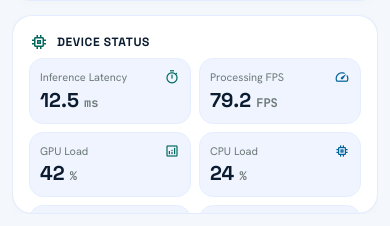
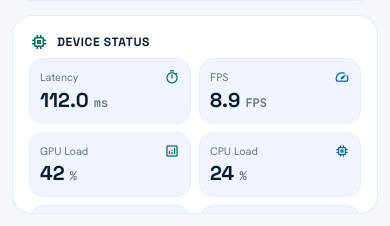
Before and after one commit to hoangphihung2004/Capstone_2026_Fish_Feeding_Intensity, a FastAPI app: page / in a window 390 px wide. Shown: the part 618-844 px from the top of the page. Run offline with FastAPI, Linux system fonts and the light colour scheme; parts of the project's set-up code (start-up, migrations or seed data) failed here and were passed over; some libraries are stand-ins or nearby versions.

Commit message:
fix(web): Update Device Status cards to show total pipeline Latency and FPS

```diff
--- a/U_FFIA27K_multimodal_deployment/web_dashboard/templates/index.html
+++ b/U_FFIA27K_multimodal_deployment/web_dashboard/templates/index.html
@@ -214,22 +214,22 @@
 
             <!-- 6 Harmonious Telemetry Stat Boxes (2x3 Grid) -->
             <div class="grid grid-cols-2 gap-2 sm:gap-2.5 my-auto shrink-0">
-              <!-- Stat 1: Inference Latency -->
+              <!-- Stat 1: Latency (Total Pipeline) -->
               <div class="bg-surface-container-low p-2.5 sm:p-3 rounded-xl border border-surface-container flex flex-col justify-center gap-0.5">
                 <div class="text-[11px] sm:text-xs text-outline font-body-sm flex items-center justify-between">
-                  <span>Inference Latency</span>
+                  <span>Latency</span>
                   <span class="material-symbols-outlined text-[16px] text-primary">timer</span>
                 </div>
-                <div class="text-xl sm:text-2xl font-display font-bold text-on-surface leading-tight"><span id="farm-stat-latency">12.5</span> <span class="text-xs font-label-sm text-outline">ms</span></div>
+                <div class="text-xl sm:text-2xl font-display font-bold text-on-surface leading-tight"><span id="farm-stat-latency">112.0</span> <span class="text-xs font-label-sm text-outline">ms</span></div>
               </div>
 
-              <!-- Stat 2: Processing FPS -->
+              <!-- Stat 2: FPS (Total Pipeline) -->
               <div class="bg-surface-container-low p-2.5 sm:p-3 rounded-xl border border-surface-container flex flex-col justify-center gap-0.5">
                 <div class="text-[11px] sm:text-xs text-outline font-body-sm flex items-center justify-between">
-                  <span>Processing FPS</span>
+                  <span>FPS</span>
                   <span class="material-symbols-outlined text-[16px] text-secondary">speed</span>
                 </div>
-                <div class="text-xl sm:text-2xl font-display font-bold text-on-surface leading-tight"><span id="farm-stat-fps">79.2</span> <span class="text-xs font-label-sm text-outline">FPS</span></div>
+                <div class="text-xl sm:text-2xl font-display font-bold text-on-surface leading-tight"><span id="farm-stat-fps">8.9</span> <span class="text-xs font-label-sm text-outline">FPS</span></div>
               </div>
 
               <!-- Stat 3: GPU Load -->
@@ -340,8 +340,8 @@
       const farmStreamTime = document.getElementById('farm-stream-time');
       const farmRelayStatus = document.getElementById('farm-relay-status');
 
-      if (farmStatLat) farmStatLat.textContent = lat.gpu_ms || '12.5';
-      if (farmStatFps) farmStatFps.textContent = lat.fps || '79.2';
+      if (farmStatLat) farmStatLat.textContent = (lat.total_ms !== undefined) ? lat.total_ms : (lat.gpu_ms || '112.0');
+      if (farmStatFps) farmStatFps.textContent = (lat.pipeline_fps !== undefined) ? lat.pipeline_fps : (lat.fps || '8.9');
       if (farmStreamTime && sInfo.time_str) farmStreamTime.textContent = sInfo.time_str;
       if (farmRelayStatus && feeder.relay) {
         farmRelayStatus.textContent = feeder.relay === 'ON' ? 'ON (FEEDING)' : 'OFF (CUTOFF)';
```
